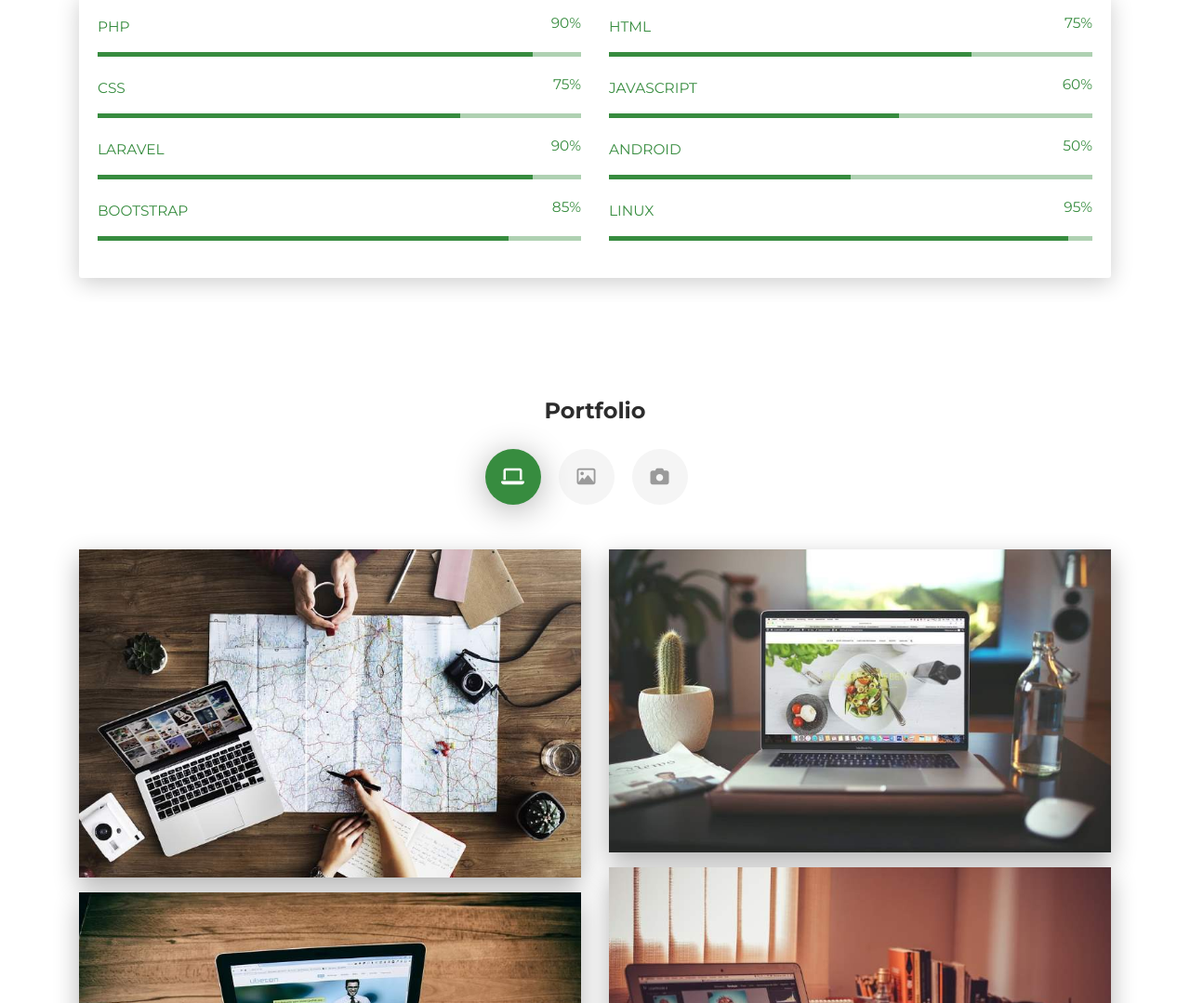
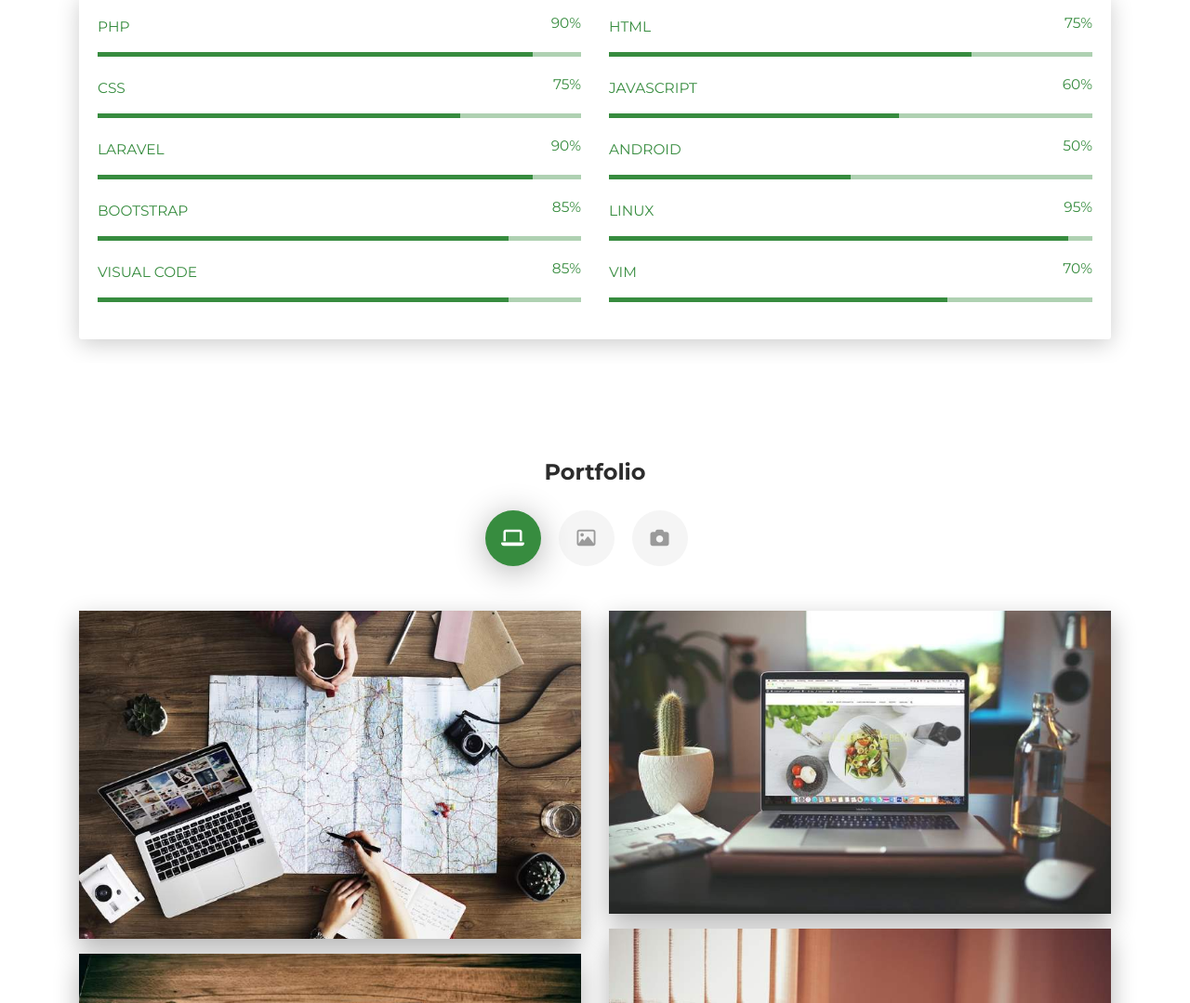
Before and after one commit to ak4bento/ak4bento.github.io, a plain HTML site: page index.html in a window 1280 px wide. Shown: the part 1090-2169 px from the top of the page at 93% size. Drawn offline with Linux system fonts and the light colour scheme.

Commit message:
editor add

```diff
--- a/index.html
+++ b/index.html
@@ -181,6 +181,22 @@
                     <div class="progress-container progress-primary"><span class="progress-badge">Linux</span>
                       <div class="progress">
                         <div class="progress-bar progress-bar-primary" data-aos="progress-full" data-aos-offset="10" data-aos-duration="2000" role="progressbar" aria-valuenow="60" aria-valuemin="0" aria-valuemax="100" style="width: 95%;"></div><span class="progress-value">95%</span>
+                      </div>
+                    </div>
+                  </div>
+                </div>
+                <div class="row">
+                  <div class="col-md-6">
+                    <div class="progress-container progress-primary"><span class="progress-badge">Visual Code</span>
+                      <div class="progress">
+                        <div class="progress-bar progress-bar-primary" data-aos="progress-full" data-aos-offset="10" data-aos-duration="2000" role="progressbar" aria-valuenow="60" aria-valuemin="0" aria-valuemax="100" style="width: 85%;"></div><span class="progress-value">85%</span>
+                      </div>
+                    </div>
+                  </div>
+                  <div class="col-md-6">
+                    <div class="progress-container progress-primary"><span class="progress-badge">VIM</span>
+                      <div class="progress">
+                        <div class="progress-bar progress-bar-primary" data-aos="progress-full" data-aos-offset="10" data-aos-duration="2000" role="progressbar" aria-valuenow="60" aria-valuemin="0" aria-valuemax="100" style="width: 70%;"></div><span class="progress-value">70%</span>
                       </div>
                     </div>
                   </div>
```
